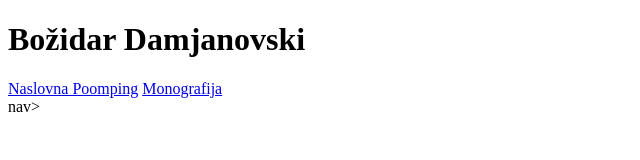
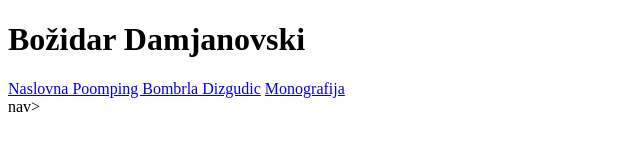
Before and after one commit to Boza42/deda_sajt, a plain HTML site: page index.html in a window 1280 px wide. Shown: the whole page, without its empty margins (0-640 px from the left). Drawn offline with Linux system fonts and the light colour scheme.

Commit message:
Ahaaaaaa

```diff
--- a/index.html
+++ b/index.html
@@ -7,7 +7,7 @@
     <title>Božidar Damjanovski</title>
     <h1>Božidar Damjanovski</h1>
     <nav am-layout="horizontal">
-        <a href="#">Naslovna Poomping</a>
+        <a href="#">Naslovna Poomping Bombrla Dizgudic</a>
         <a href="./monografija.html">Monografija</a>
         </nav>nav>
 </head>
```
